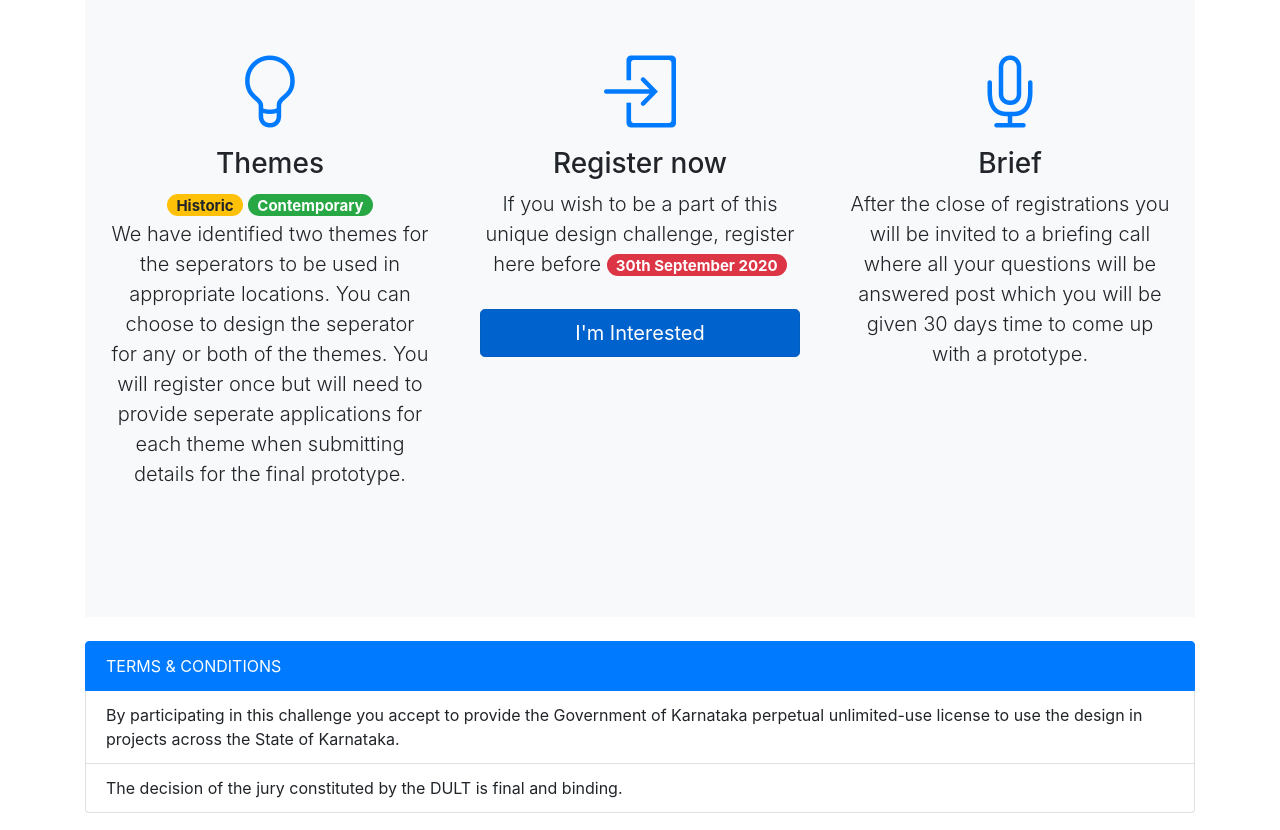
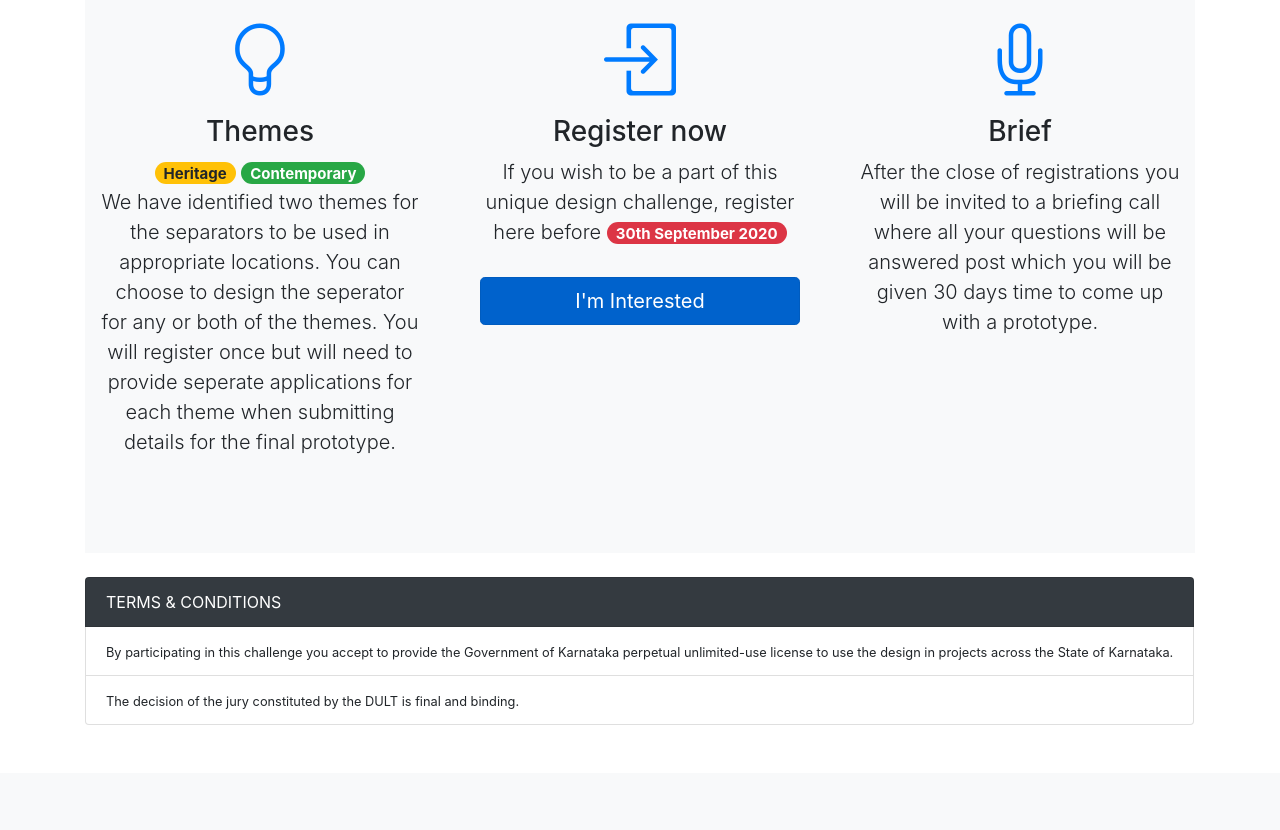
Before and after one commit to urbanmorph/bls_design_challenge, a website: page index.html in a window 1280 px wide. Shown: the part 2070-2900 px from the top of the page. Drawn offline with Linux system fonts and the light colour scheme.

Commit message:
fixed container

```diff
--- a/css/small-business.css
+++ b/css/small-business.css
@@ -8,8 +8,8 @@ body {
 }
 
 .features-icons {
-  padding-top: 7rem;
-  padding-bottom: 7rem;
+  padding-top: 5rem;
+  padding-bottom: 5rem;
 }
 
 .features-icons .features-icons-item {
--- a/index.html
+++ b/index.html
@@ -46,8 +46,7 @@
   </nav>
 
   <!-- Page Content -->
-  <div class="container container-fluid">
-
+<div class="container">
     <!-- Heading Row -->
     <div class="row align-items-center my-5">
       <div class="col-lg-7">
@@ -176,9 +175,8 @@
 	</div>
       <!-- /evaluation table  -->
 
-		  <!-- Icons Grid -->
+ 		  <!-- Icons Grid -->
 		  <section class="features-icons bg-light text-center">
-		    <div class="container">
 		       <div class="row">
 		        <div class="col-lg-4">
 		          <div class="features-icons-item mx-auto mb-5 mb-lg-0 mb-lg-3">
@@ -187,9 +185,9 @@
 		            </div>
 		            <h3>Themes</h3>
 		            <p class="d-inline text-justify lead mb-0">
-		              <span class="badge badge-warning badge-pill">Historic</span>
+		              <span class="badge badge-warning badge-pill">Heritage</span>
 		              <span class="badge badge-success badge-pill">Contemporary</span> <br>
-		              We have identified two themes for the seperators to be used in appropriate locations. You can choose to design the seperator for any or both of the themes. You will register once but will need to provide seperate applications for each theme when submitting details for the final prototype.
+		              We have identified two themes for the separators to be used in appropriate locations. You can choose to design the seperator for any or both of the themes. You will register once but will need to provide seperate applications for each theme when submitting details for the final prototype.
 		            </p>
 		          </div>
 		        </div>
@@ -217,7 +215,6 @@
 		          </div>
 		        </div>
 		      </div>
-		    </div>
 		  </section>
       <!-- /.row -->
 <br>
@@ -226,9 +223,9 @@
     <div class="row m-auto">
       <div class="mb-5">
 			 <ul class="list-group">
-				  <li class="list-group-item active text-uppercase">Terms & Conditions</li>
-				  <li class="list-group-item">By participating in this challenge you accept to provide the Government of Karnataka perpetual unlimited-use license to use the design in projects across the State of Karnataka.</li>
-				  <li class="list-group-item">The decision of the jury constituted by the DULT is final and binding.</li>
+				  <li class="list-group-item bg-dark text-white text-uppercase">Terms & Conditions</li>
+				  <li class="list-group-item"><small>By participating in this challenge you accept to provide the Government of Karnataka perpetual unlimited-use license to use the design in projects across the State of Karnataka.</small></li>
+				  <li class="list-group-item"><small>The decision of the jury constituted by the DULT is final and binding.</small></li>
 		    </ul>
         </div>
       </div>
```
